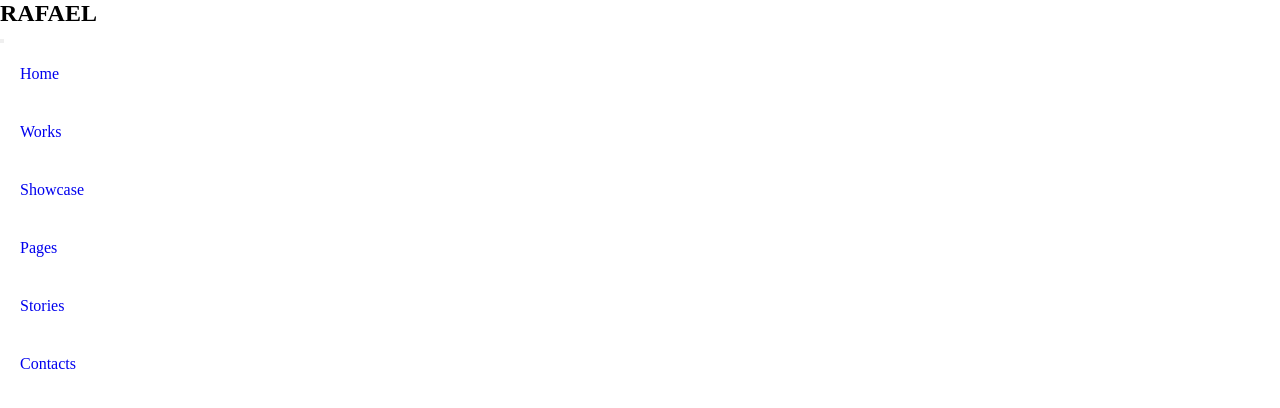
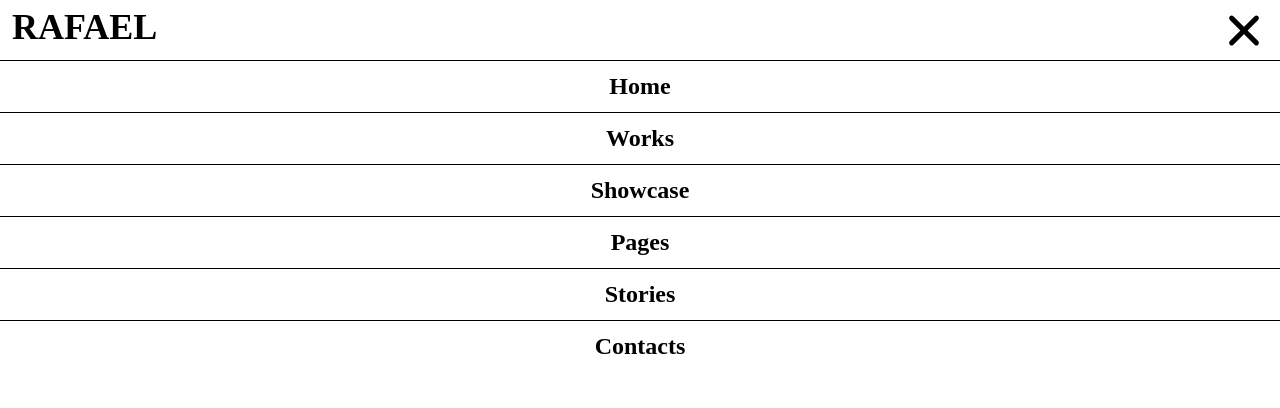
Before and after one commit to RafaelPinto99/Photographer-s-Webpage, a plain HTML site: page index.html in a window 1280 px wide. Drawn offline with Linux system fonts and the light colour scheme.

Commit message:
Updated hamburguer menu

```diff
--- a/main.css
+++ b/main.css
@@ -4,24 +4,122 @@
     box-sizing: border-box;
 }
 
+html{
+    font-size: 1.5rem;
+}
+
 body{
-    min-width: 100vh;
+    min-height: 100vh;
     display: flex;
     flex-flow: column nowrap;
 }
 
+.header-title-line{
+    padding: 0.25rem 0.5rem;
+    display: flex;
+    flex-flow: row nowrap;
+    justify-content: space-between;
+}
+
+.menu-button{
+    background-color: transparent;
+    border: none;
+    width: 48px;
+    height: 48px;
+    display: flex;
+    justify-content: center;
+    align-items: center;
+    position: relative;
+}
+
+.menu-icon,
+.menu-icon::before,
+.menu-icon::after{
+    background-color: #000;
+    width: 40px;
+    height: 5px;
+    border-radius: 5px;
+    position: absolute;
+    transition: all 0.5s;
+}
+
+.menu-icon::before,
+.menu-icon::after{
+    content: "";
+}
+
+.menu-icon::before{
+    transform: translate(-20px, -12px);
+}
+
+.menu-icon::after{
+    transform: translate(-20px, 12px);
+}
+
+:is(header:hover, header:focus-within) .menu-icon{
+    background-color: transparent;
+    transform: rotate(360deg);
+}
+
+:is(header:hover, header:focus-within) .menu-icon::before{
+    transform: translateX(-20px) rotate(45deg);
+}
+
+:is(header:hover, header:focus-within) .menu-icon::after{
+    transform: translateX(-20px) rotate(-45deg);
+}
+
+:is(header:hover, header:focus-within) nav{
+    display: block;
+}
+
+nav{
+    /* background-color: ; */
+    display: none;
+    transform-origin: top center;
+    animation: showMenu 0.5s ease-in-out forwards;
+}
+
+@keyframes showMenu{
+    0%{
+        transform: scaleY(0);
+    }
+
+    80%{
+        transform: scaleY(1.2);
+    }
+
+    100%{
+        transform: scaleY(1);
+    }
+}
+
 nav ul{
     list-style-type: none;
-    margin: 0;
-    padding: 0;
+    display: flex;
+    flex-flow: column nowrap;
 }
 
-nav ul li{
-    display: flex ;
-    padding: 20px 20px;
-    flex-wrap: nowrap;
+nav li{
+    padding: 0.5rem;
+    border-top: 1px solid #000;
 }
 
-a:link{
+nav a{
+    display: block;
+    text-align: center;
+    width: 80%;
+    margin: auto;
+}
+
+nav a:any-link{
+    color: #000;
+    font-weight: bold;
     text-decoration: none;
 }
+
+nav a:hover,
+nav a:focus{
+    transform: scale(1.2);
+    transition: all 0.3s;
+}
```
